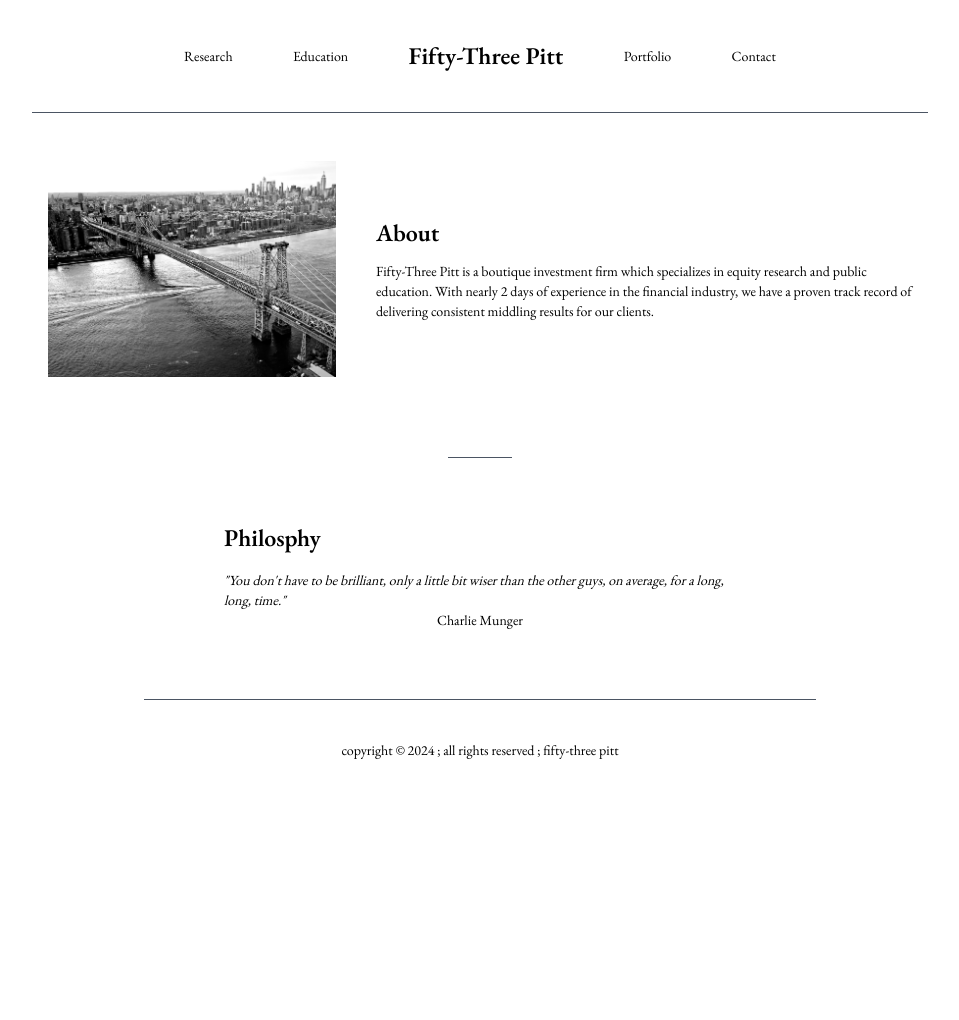
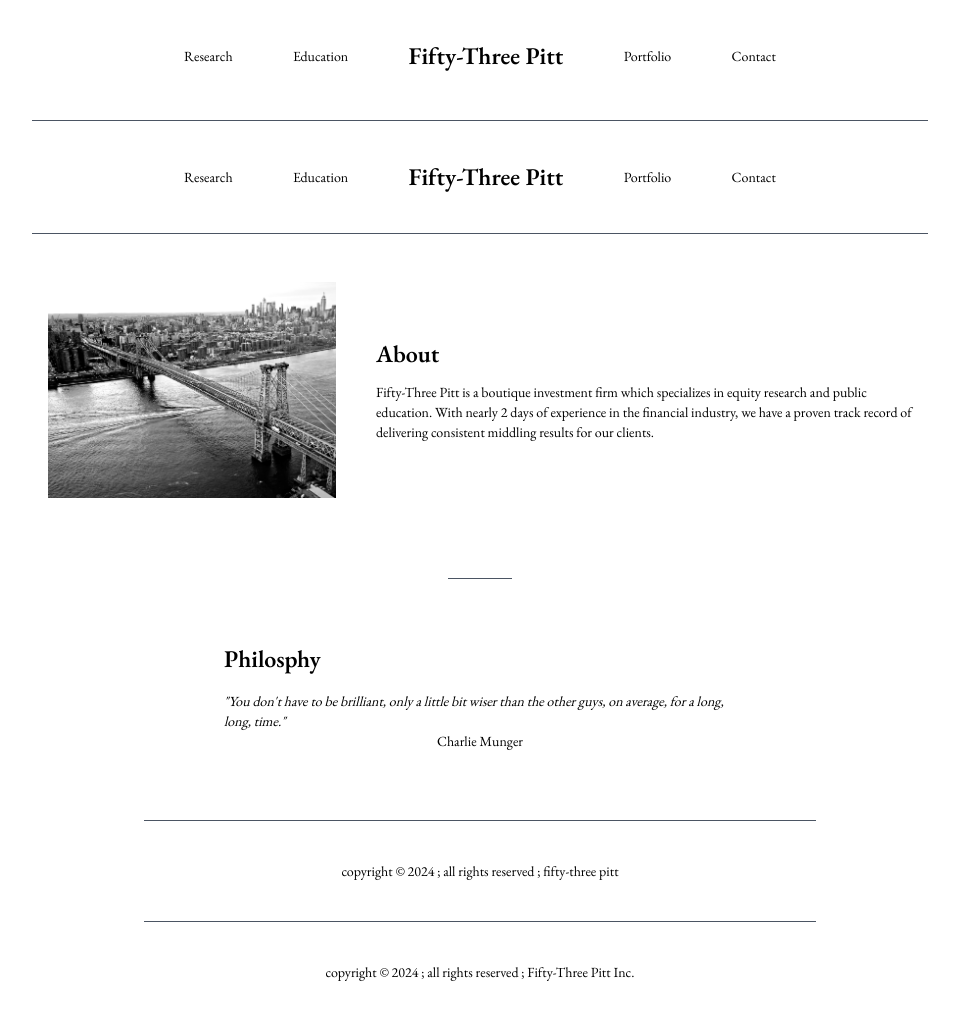
Before and after one commit to udon-code-studios/fifty-three-pitt, a Next.js app: page / in a window 1280 px wide. Shown: the whole page, without its empty margins (160-1119 px from the left). Before the commit the page ends 800 px from the top, so only its background shows below. Built offline with nearby package versions, Linux system fonts and the light colour scheme.

Commit message:
add header footer to layout

```diff
--- /dev/null
+++ b/app/components/Footer.tsx
@@ -0,0 +1,14 @@
+"use client";
+
+export default function Footer() {
+  return (
+    <div className="w-full flex justify-center text-sm">
+      <div
+        className="p-10 w-full max-w-2xl items-center justify-between border-t border-gray-600"
+        style={{ width: "calc(100% - 2rem)" }}
+      >
+        <p className="w-full text-center">copyright © 2024 ; all rights reserved ; Fifty-Three Pitt Inc.</p>
+      </div>
+    </div>
+  );
+}
--- /dev/null
+++ b/app/components/Header.tsx
@@ -0,0 +1,54 @@
+"use client";
+
+import { usePathname } from "next/navigation";
+import Link from "next/link";
+import { capitalizeFirstLetter } from "../utils/string-utils";
+
+export default function Header() {
+  const pathname = usePathname();
+
+  return (
+    <div className="w-full flex justify-center text-sm">
+      <div
+        className="pb-2 max-w-4xl flex flex-col items-center border-b border-gray-600"
+        style={{ width: "calc(100% - 2rem)" }}
+      >
+        {pathname === "/" || pathname === "/contact" ? <MainHeader /> : <SubpageHeader pathname={pathname} />}
+      </div>
+    </div>
+  );
+}
+
+function MainHeader() {
+  return (
+    <div className="p-10 w-full max-w-2xl flex items-center justify-between">
+      <Link href="/research">
+        <p>Research</p>
+      </Link>
+      <Link href="/education">
+        <p>Education</p>
+      </Link>
+      <Link href="/">
+        <h1 className="w-full text-2xl font-semibold">Fifty-Three Pitt</h1>
+      </Link>
+      <Link href="/portfolio">
+        <p>Portfolio</p>
+      </Link>
+      <Link href="/contact">
+        <p>Contact</p>
+      </Link>
+    </div>
+  );
+}
+
+function SubpageHeader(props: { pathname: string }) {
+  return (
+    <div className="p-10 w-full max-w-3xl flex items-center">
+      <Link href="/">
+        <h1 className="w-full text-2xl font-semibold">Fifty-Three Pitt</h1>
+      </Link>
+      <h1 className="text-2xl px-2">|</h1>
+      <h1 className="text-2xl">{capitalizeFirstLetter(props.pathname.split("/")[1])}</h1>
+    </div>
+  );
+}
--- a/app/layout.tsx
+++ b/app/layout.tsx
@@ -1,6 +1,8 @@
 import type { Metadata } from "next";
 import { EB_Garamond } from "next/font/google";
 import "./globals.css";
+import Header from "./components/Header";
+import Footer from "./components/Footer";
 
 const ebGaramond = EB_Garamond({ subsets: ["latin"] });
 
@@ -16,7 +18,11 @@
 }>) {
   return (
     <html lang="en">
-      <body className={ebGaramond.className}>{children}</body>
+      <body className={`${ebGaramond.className} min-h-screen flex flex-col`}>
+        <Header />
+        {children}
+        <Footer />
+      </body>
     </html>
   );
 }
```
